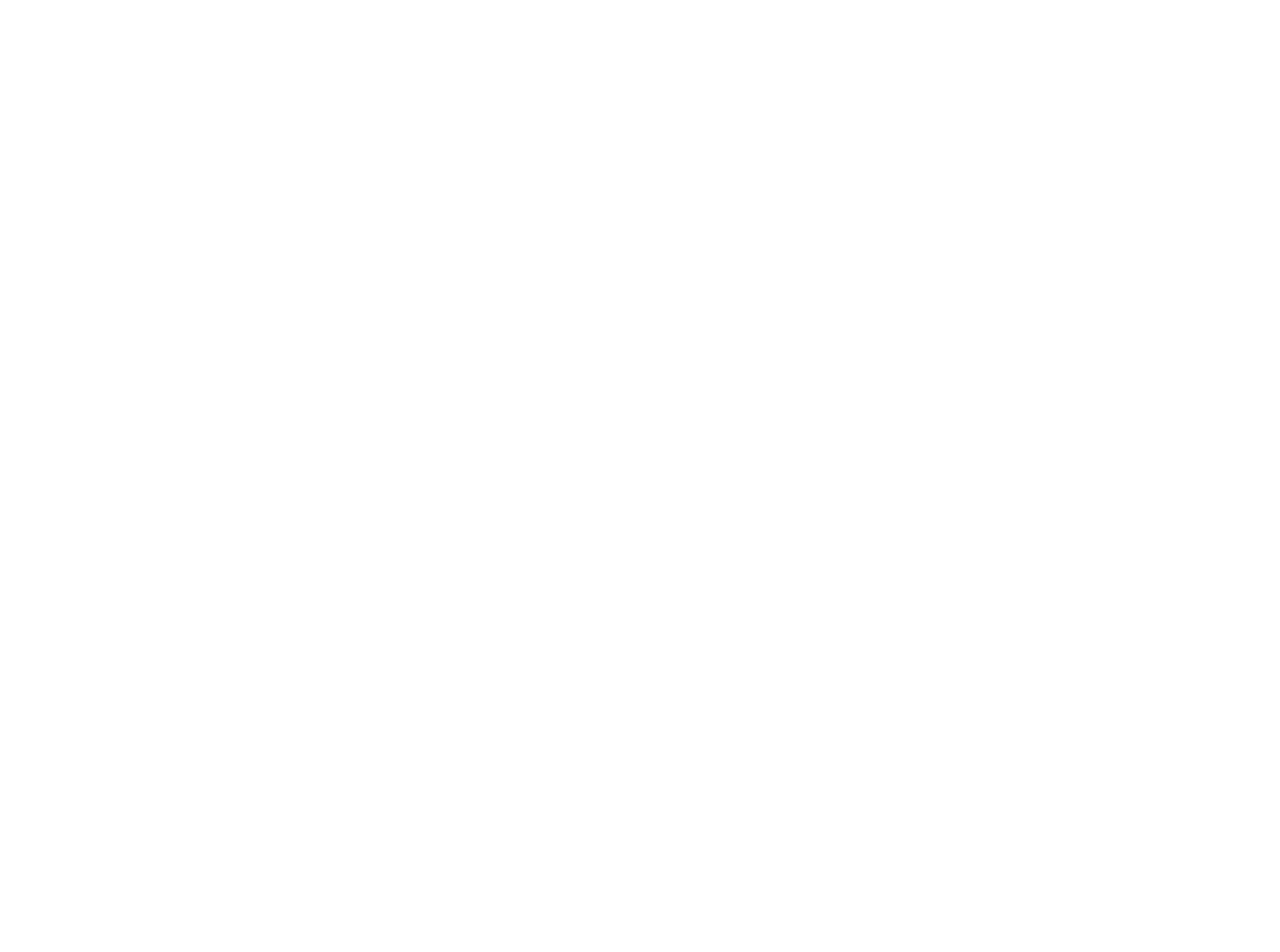
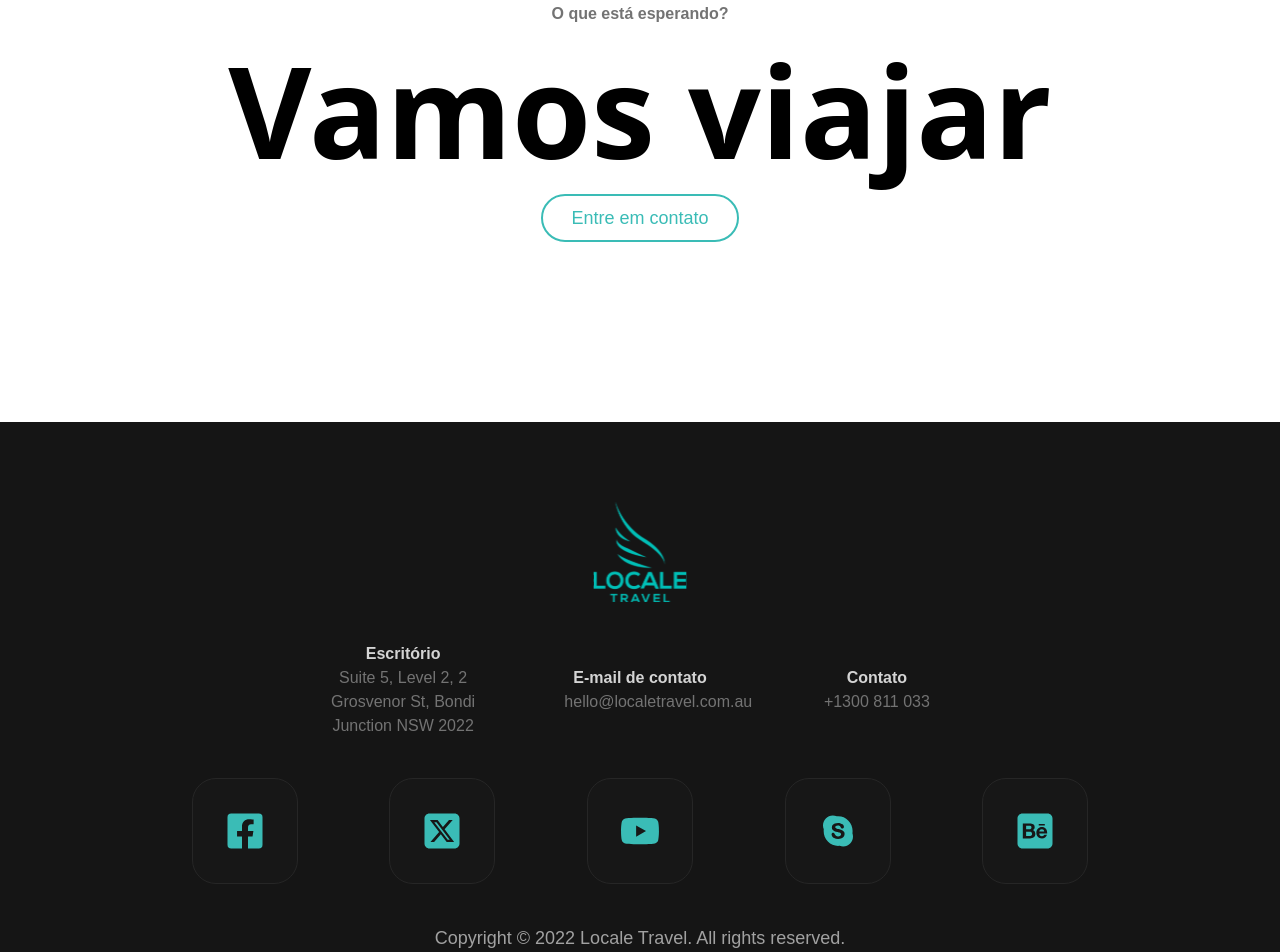
Before and after one commit to Leonardobern10/locale-travel, a React (Vite) app: page / in a window 1280 px wide. Shown: the part 8852-9804 px from the top of the page. Before the commit the page ends 8674 px from the top, so only its background shows below. Built offline with nearby package versions, Linux system fonts and the light colour scheme; a web font is replaced by a local one.

Commit message:
modified:   src/App.tsx 	modified:   src/components/Footer/Footer.tsx 	modified:   src/components/Footer/FooterInfo.tsx 	modified:   src/components/Invite/Invite.tsx

```diff
--- a/src/App.tsx
+++ b/src/App.tsx
@@ -19,10 +19,10 @@
       <WeDo />
       <ReadAbout />
       <ContactUs />
-      {/*
       <Invite />
       <Footer />
-      */}
+      {/*
+       */}
     </div>
   );
 }
--- a/src/components/Footer/Footer.tsx
+++ b/src/components/Footer/Footer.tsx
@@ -4,6 +4,7 @@
 import FooterIcon from "./FooterIcon";
 import FooterInfo from "./FooterInfo";
 import SpotlightCard from "src/ui/SpotlightCard/SpotlightCard";
+import useWidth from "src/hooks/useWidth";
 
 export default function Footer(): ReactElement {
   return (
@@ -15,19 +16,25 @@
           alt="Logo da empresa em cor AZUL."
         />
       </div>
-      <div className="flex flex-row justify-evenly gap-x-5">
+      <div className="flex flex-col md:flex-row items-center justify-evenly gap-y-5 gap-x-5">
         {footerData.map((el) => (
           <FooterInfo title={el.title} content={[el.text]} key={el.index} />
         ))}
       </div>
-      <div className="flex flex-row items-center justify-evenly gap-x-5">
-        {footerIcons.map((el) => (
-          <SpotlightCard
-            children={<FooterIcon key={el.index} icon={el.icon} />}
-          />
-        ))}
+      <div className="w-5/6 md:w-full flex flex-row items-center justify-evenly gap-x-5">
+        {useWidth() > 575
+          ? footerIcons.map((el) => (
+              <SpotlightCard
+                children={<FooterIcon key={el.index} icon={el.icon} />}
+              />
+            ))
+          : footerIcons.map((el) => (
+              <FooterIcon key={el.index} icon={el.icon} />
+            ))}
       </div>
-      <p className="text-neutral-400">{textCopyright}</p>
+      <p className="w-5/6 md:w-full text-sm md:text-lg text-neutral-400 text-center">
+        {textCopyright}
+      </p>
     </footer>
   );
 }
--- a/src/components/Footer/FooterInfo.tsx
+++ b/src/components/Footer/FooterInfo.tsx
@@ -5,7 +5,7 @@
   content: Array<string>;
 }): ReactElement {
   return (
-    <div className="w-1/5 text-center font-hunnin">
+    <div className="w-5/6 md:w-1/5 text-center font-hunnin">
       <p className="font-bold text-neutral-300">{props.title}</p>
       {props.content.map((el) => (
         <p className="text-neutral-500">{el}</p>
--- a/src/components/Invite/Invite.tsx
+++ b/src/components/Invite/Invite.tsx
@@ -4,12 +4,12 @@
 
 export default function Invite(): ReactElement {
   return (
-    <section className="flex flex-col items-center justify-center h-150">
-      <div className="flex flex-col items-center justify-between gap-y-5">
+    <section className="flex flex-col items-center justify-center h-90 md:h-150">
+      <div className="flex flex-col items-center justify-between gap-y-8 md:gap-y-5">
         <p className="font-extrabold text-neutral-500 font-hunnin">
           {inviteData.question}
         </p>
-        <p className="text-9xl font-bold">{inviteData.mainText}</p>
+        <p className="text-5xl md:text-9xl font-bold">{inviteData.mainText}</p>
         <ButtonDefault
           buttonName={inviteData.buttonText}
           onClick={() => console.log("Ola")}
```
